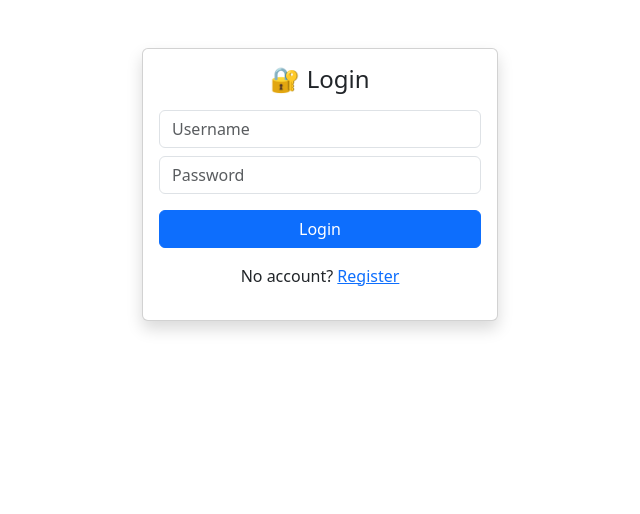
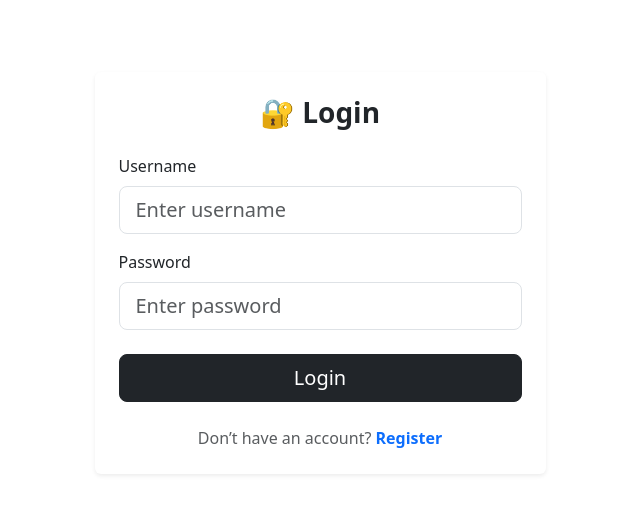
Before and after one commit to waruenat-collab/web-flask_241-152, a Flask app: page /login in a window 1280 px wide. Shown: the part 56-570 px from the top of the page, without its empty margins (320-960 px from the left). Run offline with Flask 3, Linux system fonts and the light colour scheme.

Commit message:
Improve UI for login and register pages

```diff
--- a/templates/login.html
+++ b/templates/login.html
@@ -1,35 +1,56 @@
 {% extends "base.html" %}
+{% block title %}Login{% endblock %}
+
 {% block content %}
 
-<div class="row justify-content-center mt-5">
-  <div class="col-md-4">
-    <div class="card shadow">
-      <div class="card-body">
-        <h4 class="mb-3 text-center">🔐 Login</h4>
+<div class="row justify-content-center">
+  <div class="col-md-6 col-lg-5">
+
+    <div class="card shadow-sm border-0 mt-5">
+      <div class="card-body p-4">
+
+        <h3 class="text-center fw-bold mb-4">
+          🔐 Login
+        </h3>
 
         <form method="post">
-          <input name="username"
-                 class="form-control mb-2"
-                 placeholder="Username"
-                 required>
+          <div class="mb-3">
+            <label class="form-label">Username</label>
+            <input
+              type="text"
+              name="username"
+              class="form-control form-control-lg"
+              placeholder="Enter username"
+              required
+            >
+          </div>
 
-          <input name="password"
-                 type="password"
-                 class="form-control mb-3"
-                 placeholder="Password"
-                 required>
+          <div class="mb-4">
+            <label class="form-label">Password</label>
+            <input
+              type="password"
+              name="password"
+              class="form-control form-control-lg"
+              placeholder="Enter password"
+              required
+            >
+          </div>
 
-          <button class="btn btn-primary w-100">
+          <button class="btn btn-dark btn-lg w-100">
             Login
           </button>
         </form>
 
-        <p class="text-center mt-3">
-          No account?
-          <a href="/register">Register</a>
-        </p>
+        <div class="text-center mt-4 text-muted">
+          Don’t have an account?
+          <a href="/register" class="text-decoration-none fw-semibold">
+            Register
+          </a>
+        </div>
+
       </div>
     </div>
+
   </div>
 </div>
 
```
Also changed, not shown: templates/register.html (+39 -18 lines).
